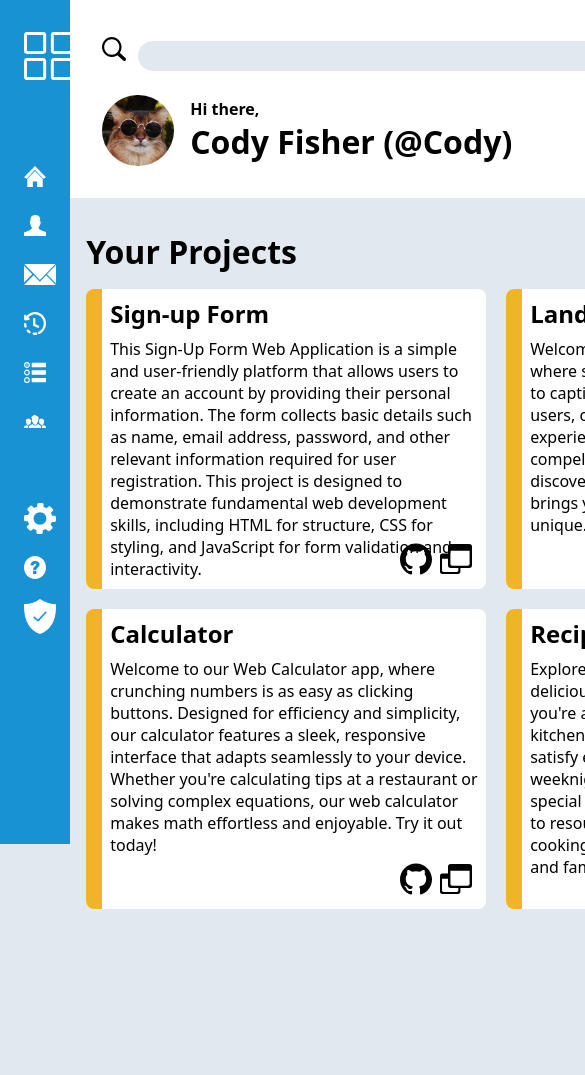
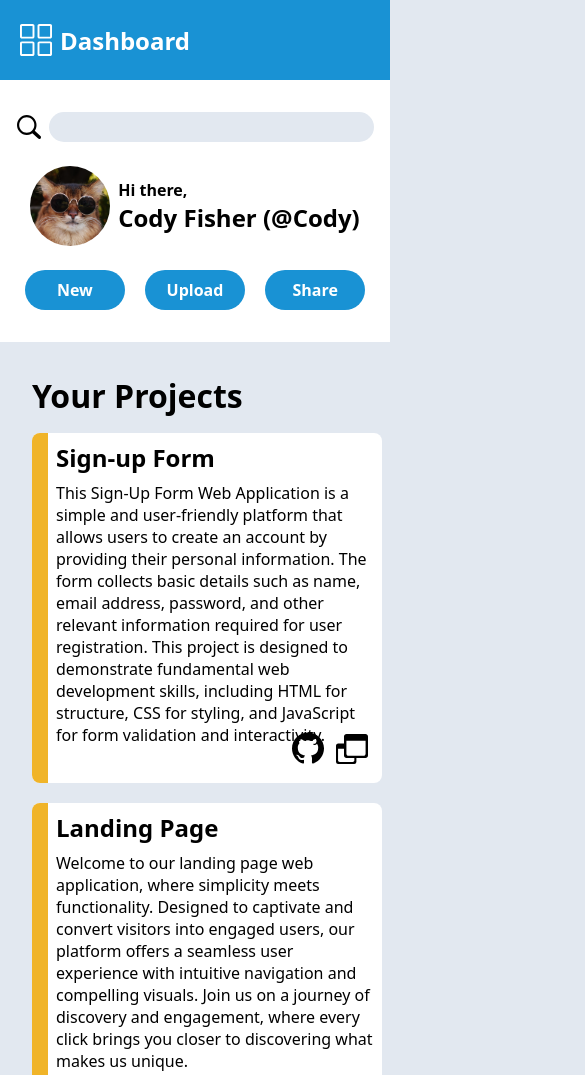
Before and after one commit to CFisher21/Admin-Dashboard, a plain HTML site: page index.html in a window 390 px wide. Shown: the top 1075 px of the page, 585 px wide, since content can reach past the window. Before the commit the page ends 925 px from the top, so only its background shows below. Drawn offline with Linux system fonts and the light colour scheme.

Commit message:
Media screen added to work on mobile. All that's left to do is add the hamburger menu for the drop now navigation.

```diff
--- a/index.html
+++ b/index.html
@@ -125,7 +125,7 @@
                     structure, CSS for styling, and JavaScript for form
                     validation and interactivity.</span
                   >
-                  <div class="row flex-end icon-pair">
+                  <div class="row2 flex-end icon-pair">
                     <img
                       src="icons/github.svg"
                       alt="github icon"
@@ -154,7 +154,7 @@
                     engagement, where every click brings you closer to
                     discovering what makes us unique.</span
                   >
-                  <div class="row flex-end icon-pair">
+                  <div class="row2 flex-end icon-pair">
                     <img
                       src="icons/github.svg"
                       alt="github icon"
@@ -183,7 +183,7 @@
                     adapts perfectly to desktops, tablets, and mobile devices,
                     ensuring you can play anytime, anywhere.</span
                   >
-                  <div class="row flex-end icon-pair">
+                  <div class="row2 flex-end icon-pair">
                     <img
                       src="icons/github.svg"
                       alt="github icon"
@@ -212,7 +212,7 @@
                     equations, our web calculator makes math effortless and
                     enjoyable. Try it out today!</span
                   >
-                  <div class="row flex-end icon-pair">
+                  <div class="row2 flex-end icon-pair">
                     <img
                       src="icons/github.svg"
                       alt="github icon"
@@ -242,7 +242,7 @@
                     for all things food-related. Start cooking and sharing
                     delicious meals with friends and family!</span
                   >
-                  <div class="row flex-end icon-pair">
+                  <div class="row2 flex-end icon-pair">
                     <img
                       src="icons/github.svg"
                       alt="github icon"
@@ -274,7 +274,7 @@
                     drawing experience reminiscent of the original Etch-a-Sketch
                     toy.</span
                   >
-                  <div class="row flex-end icon-pair">
+                  <div class="row2 flex-end icon-pair">
                     <img
                       src="icons/github.svg"
                       alt="github icon"
--- a/styles.css
+++ b/styles.css
@@ -315,3 +315,141 @@ body {
 .cursor {
     cursor: pointer;
 }
+
+@media (max-width: 600px) {
+    .nav-side {
+        height: 80px;
+        width: 100vw;
+        flex-direction: row;
+    }
+
+    .nav {
+        flex-direction: row;
+        display: none;
+    }
+
+    .top-head {
+        display: flex;
+        flex-direction: column;
+        margin: 24px;
+    }
+    .grid {
+        grid-template-columns: repeat(1, 1fr);
+        width: 100%;
+    }
+
+    .row-100 {
+        flex-direction: column;
+    }
+
+    .container{
+        width: 100vw;
+        height: auto;
+    }
+
+    body {
+        width: auto;
+        height: auto;
+    }
+
+    html {
+        width: 100vw;
+        height: auto;
+    }
+
+    .row {
+        display: flex;
+        flex-direction: column;
+    }
+
+    .search {
+        width: 325px;
+        margin: 0;
+        margin-left: 8px;
+    }
+
+    .dashboard-icon {
+        height: 2rem;
+        margin: 0;
+        margin-right: 8px;
+    }
+
+    .dashboard-name {
+        font-size: 1.5rem;
+        margin: 0;
+    }
+
+    .navheader {
+        margin: 0;
+        margin-left: 5%;
+
+    }
+
+    .right-side {
+        display: none;
+    }
+
+    .left-side {
+        display: flex;
+        align-items: center;
+    }
+
+    .main-head {
+        padding: 8px;
+    }
+
+    .bottom-head {
+        flex-direction: column;
+        justify-content: center;
+        margin: 0;
+    }
+
+    .item1 {
+        justify-content: center;
+        margin-bottom: 24px;
+    }
+
+    .stacked {
+        margin-left: 8px;
+    }
+
+    .profile-picture-1 {
+        width: 80px;
+        height: 80px;
+    }
+
+    .name3 {
+        font-size: 24px;
+    }
+
+    .panel {
+        width: 350px;
+        height: 350px;
+    }
+
+    .panel2 {
+        width: 350px;
+    }
+
+    .panel3 {
+        width: 350px;
+    }
+
+    .main-bottom-2 {
+        margin: 0px;
+        padding: 0;
+        padding-bottom: 32px;
+    }
+
+    .main-bottom-1 {
+        display: flex;
+        flex-direction: column;
+        justify-content: center;
+        padding: 32px;
+    }
+
+    .button {
+        margin-top: 0;
+        margin-bottom: 24px;
+    }
+}
```
